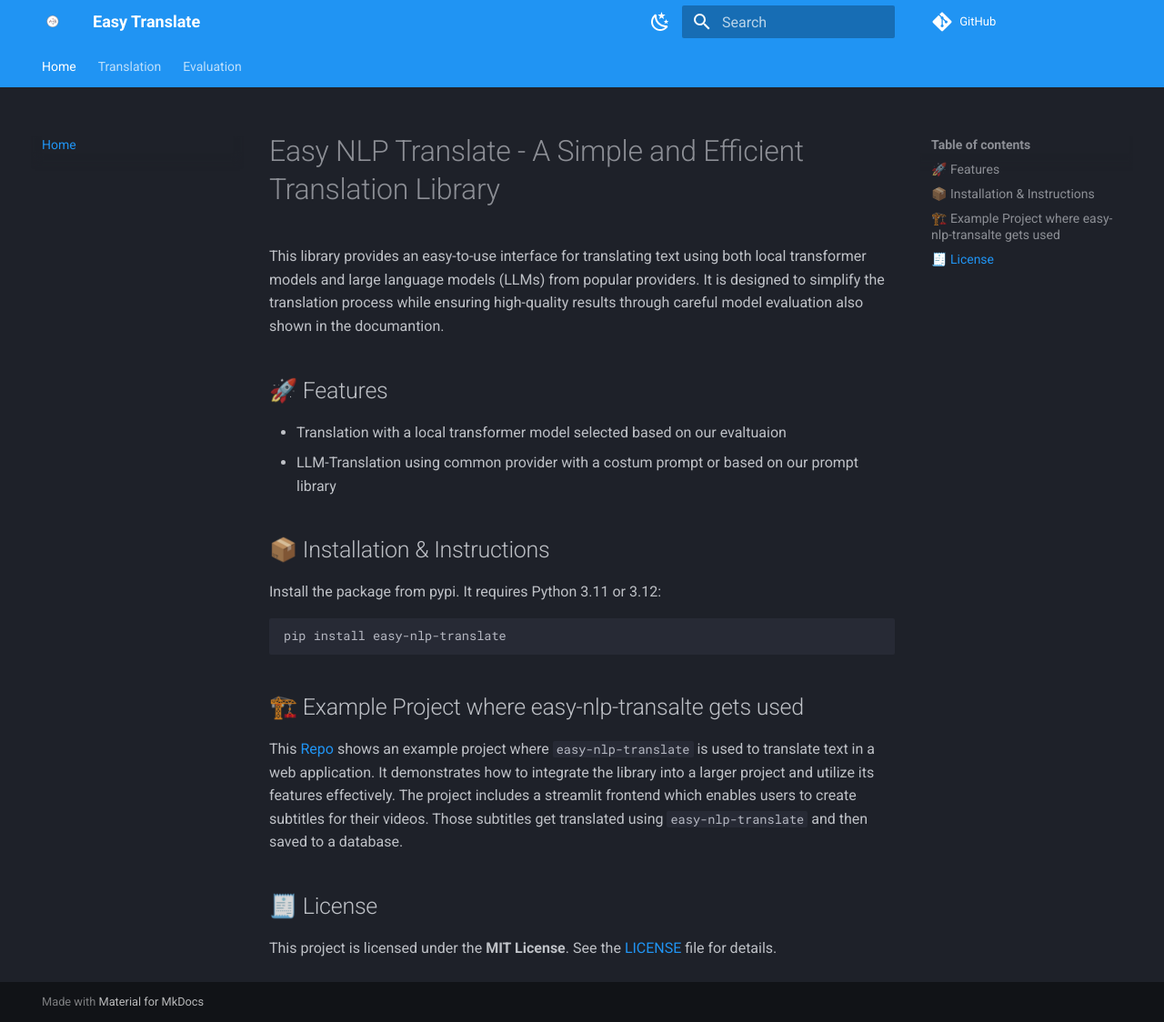
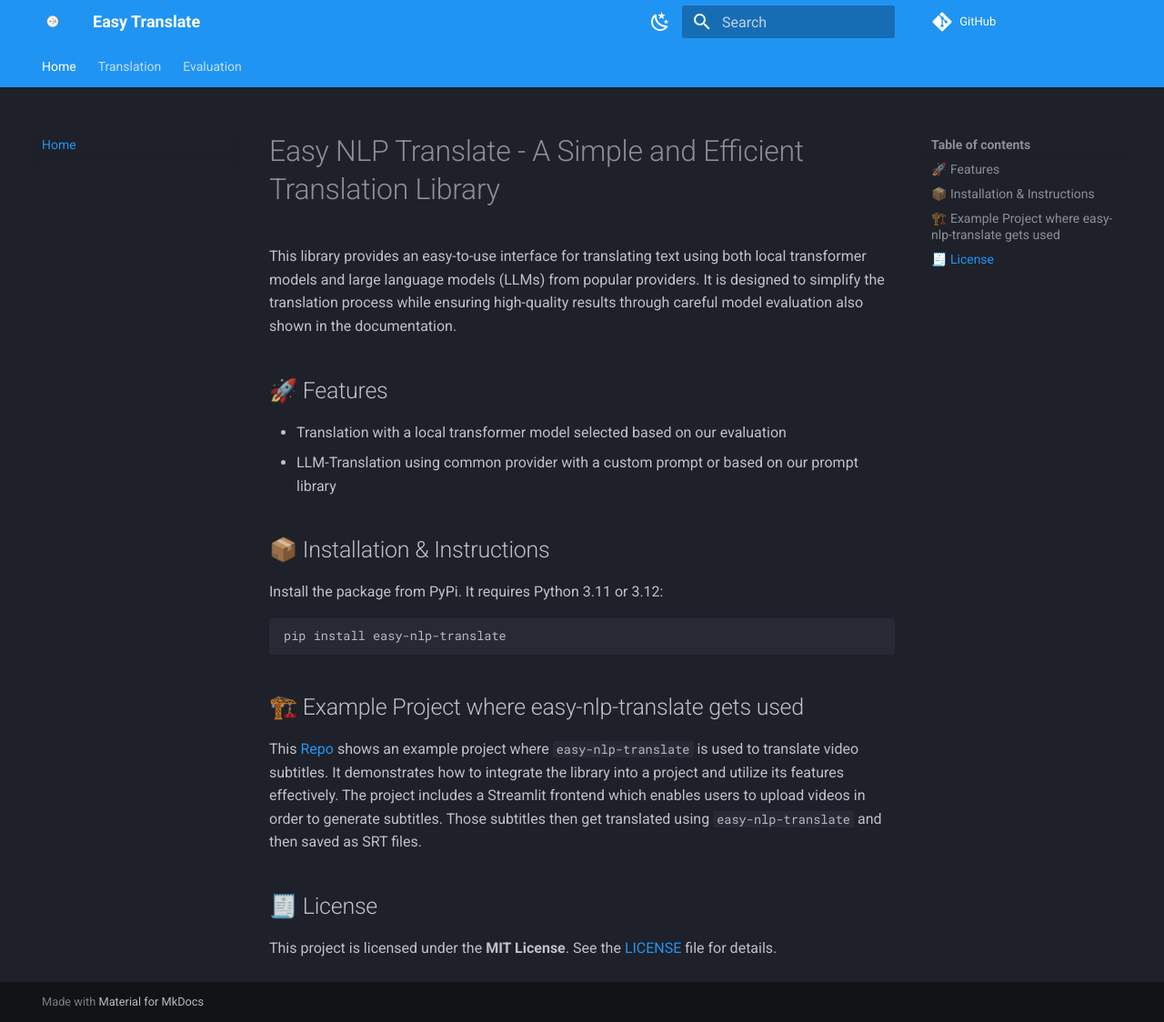
Before and after one commit to olefSch/easy_translate, an MkDocs documentation site: the page built from docs/index.md, in a window 1280 px wide and 1124 px high. Shown: the whole window at 91% size. Built offline with MkDocs 1.6.1 and Material for MkDocs 9.7.7, drawn with Linux system fonts in a browser that asks for light colours; comment, search, counter and statistics services are not loaded.

Commit message:
Minor docs proofreading (#27)

````diff
--- a/docs/index.md
+++ b/docs/index.md
@@ -1,26 +1,27 @@
 ---
-description: Easy NLP Translate is a Python library designed to simplify text translation. It offers an easy-to-use interface for high-quality results, leveraging both carefully evaluated local transformer models and powerful Large Language Models (LLMs) from popular providers. Customize your translations with flexible prompt options. Requires Python 3.11 or 3.12.---
+description: Easy NLP Translate is a python library designed to simplify text translation. It offers an easy-to-use interface for high-quality results, leveraging both carefully evaluated local transformer models and powerful Large Language Models (LLMs) from popular providers. Customize your translations with flexible prompt options. Requires Python 3.11 or 3.12.---
 ---
 # Easy NLP Translate - A Simple and Efficient Translation Library
 
-This library provides an easy-to-use interface for translating text using both local transformer models and large language models (LLMs) from popular providers. It is designed to simplify the translation process while ensuring high-quality results through careful model evaluation also shown in the documantion.
+This library provides an easy-to-use interface for translating text using both local transformer models and large language models (LLMs) from popular providers. It is designed to simplify the translation process while ensuring high-quality results through careful model evaluation also shown in the documentation.
 
 ## 🚀 Features
 
-- Translation with a local transformer model selected based on our evaltuaion
-- LLM-Translation using common provider with a costum prompt or based on our prompt library
+- Translation with a local transformer model selected based on our evaluation
+- LLM-Translation using common provider with a custom prompt or based on our prompt library
 
 ## 📦 Installation & Instructions
 
-Install the package from pypi. It requires Python 3.11 or 3.12:
+Install the package from PyPi. It requires Python 3.11 or 3.12:
 
 ```bash
 pip install easy-nlp-translate
 ```
 
-## 🏗️ Example Project where easy-nlp-transalte gets used
+## 🏗️ Example Project where easy-nlp-translate gets used
 
-This [Repo](https://github.com/philipp-mey/nlp_frontend) shows an example project where `easy-nlp-translate` is used to translate text in a web application. It demonstrates how to integrate the library into a larger project and utilize its features effectively. The project includes a streamlit frontend which enables users to create subtitles for their videos. Those subtitles get translated using `easy-nlp-translate` and then saved to a database.
+This [Repo](https://github.com/philipp-mey/nlp_frontend) shows an example project where `easy-nlp-translate` is used to translate video subtitles. It demonstrates how to integrate the library into a project and utilize its features effectively. The project includes a Streamlit frontend which enables users to upload videos in order to generate subtitles. Those subtitles then get translated using `easy-nlp-translate` and then saved as SRT files.
+
 ## 🧾 License
 
 This project is licensed under the **MIT License**. See the [LICENSE](https://github.com/olefSch/easy_translate/blob/main/LICENSE) file for details.
````
Also changed, not shown: README.md (+4 -4 lines), docs/package_docs/overview.md (+4 -4 lines).
